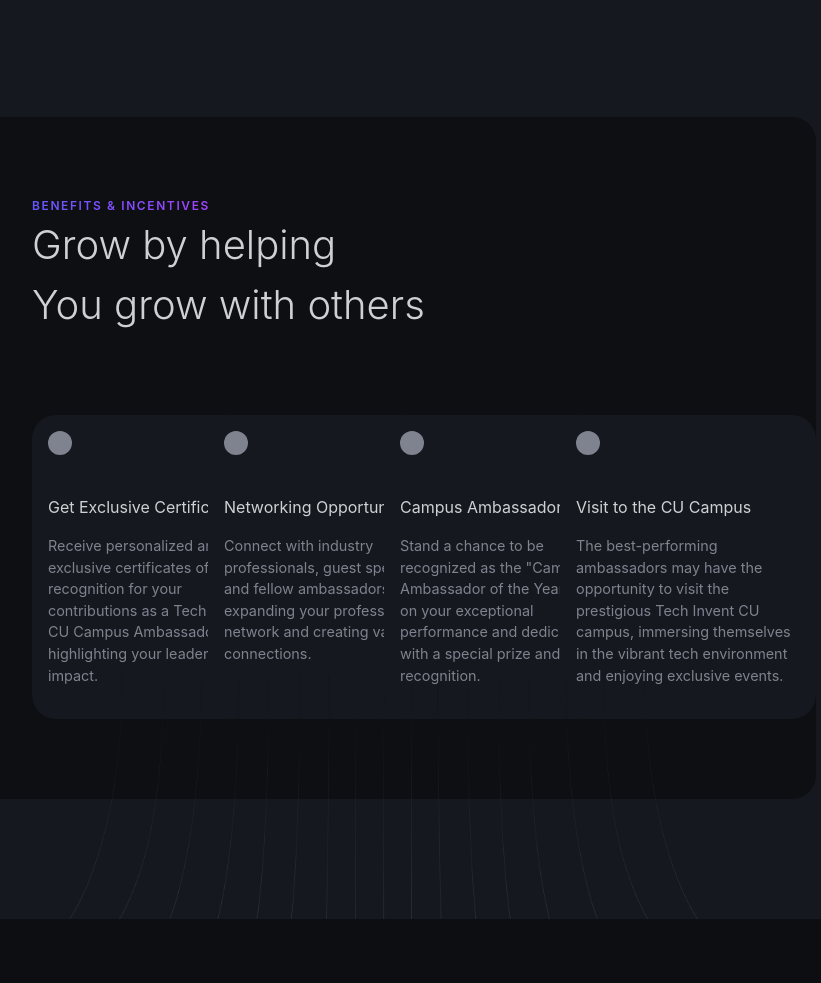
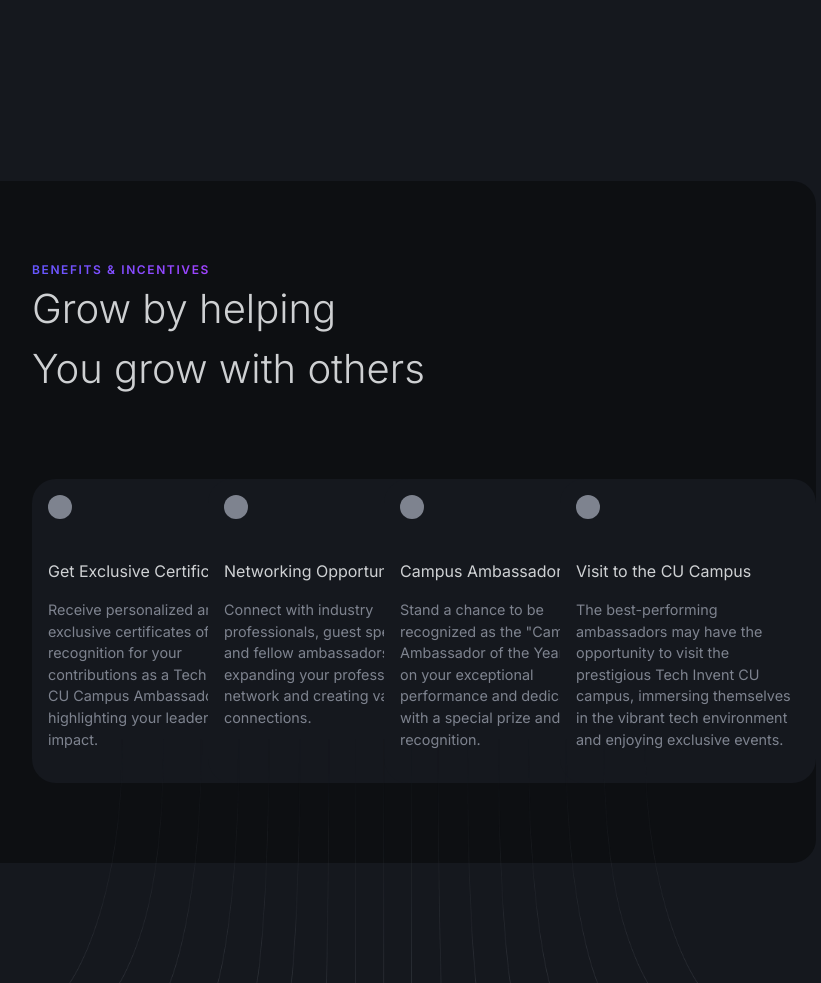
Before and after one commit to mdansarijaved/CA-Campus-Ambassador, a website built with Vite: page index.html in a window 1280 px wide. Shown: the part 2875-3858 px from the top of the page, without its empty margins (256-1077 px from the left). Before the commit the page ends 3794 px from the top, so only its background shows below. Built offline with nearby package versions, Linux system fonts and the light colour scheme; files whose address does not match are found by name.

```diff
--- a/index.html
+++ b/index.html
@@ -80,7 +80,7 @@
           <img class="scale-150" src="/Assets/hgf 1.png" alt="">
         </div>
       </section>
-      <section class="opp w-full min-h-[70vmin] bg-[#0D0F12] mt-[10vmin] rounded-[3vmin] p-[10vmin] flex flex-col">
+      <section class="opp w-full min-h-[70vmin] bg-[#0D0F12] mt-36 rounded-[3vmin] p-[10vmin] flex flex-col">
         <b class="text-[1.5vmin] font-semibold tracking-[0.2vmin] z-20 w-full">Benefits & Incentives</b>
         <h1 class="text-[5vmin] font-light z-20 text-white w-full">Grow by helping</h1>
         <h1 class="text-[5vmin] font-light z-20 text-white w-full">You grow with others</h1>
--- a/sass/style.css
+++ b/sass/style.css
@@ -1,8 +1,8 @@
+@import url("https://fonts.googleapis.com/css2?family=Inter:wght@100;200;300;400;500;600;700;800;900&display=swap");
 @tailwind base;
 @tailwind components;
 @tailwind utilities;
 
-@import url("https://fonts.googleapis.com/css2?family=Inter:wght@100;200;300;400;500;600;700;800;900&display=swap");
 @tailwind base;
 @tailwind components;
 @tailwind utilities;
```
Also changed, not shown: 1 other file.
